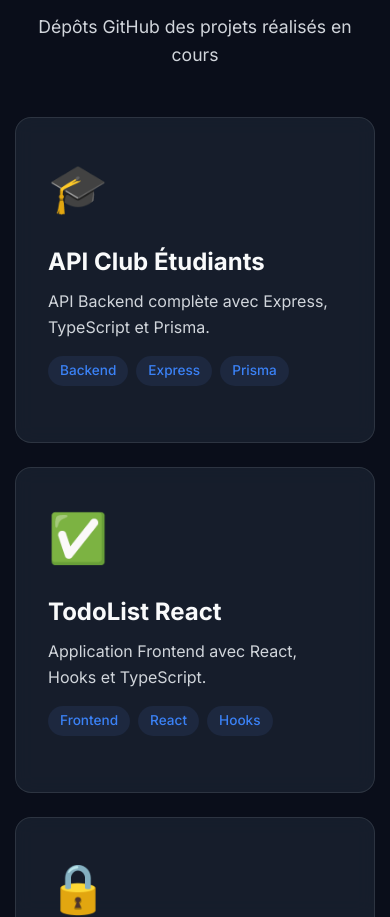
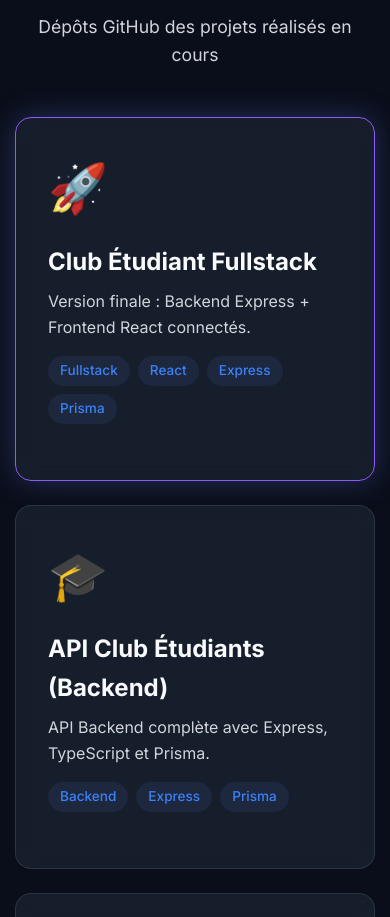
Before and after one commit to LordEddine/cours-service-web, a plain HTML site: page index.html in a window 390 px wide. Shown: the part 4852-5769 px from the top of the page. Drawn offline with Linux system fonts and the light colour scheme.

Commit message:
feat: complete frontend integration, responsive design, and exercises section

```diff
--- a/index.html
+++ b/index.html
@@ -219,10 +219,23 @@
             </div>
 
             <div class="topics-grid">
+                <!-- Card 0: Fullstack Project (New) -->
+                <a href="https://github.com/LordEddine/Club-Etudiant-Fullstack" target="_blank" class="topic-card" style="border-color: var(--accent-secondary); box-shadow: var(--shadow-glow);">
+                    <div class="topic-icon">🚀</div>
+                    <h3 class="topic-title">Club Étudiant Fullstack</h3>
+                    <p class="topic-description">Version finale : Backend Express + Frontend React connectés.</p>
+                    <div class="topic-tags">
+                        <span class="tag">Fullstack</span>
+                        <span class="tag">React</span>
+                        <span class="tag">Express</span>
+                        <span class="tag">Prisma</span>
+                    </div>
+                </a>
+
                 <!-- Card 1: Backend API -->
                 <a href="https://github.com/LordEddine/api-test-club" target="_blank" class="topic-card">
                     <div class="topic-icon">🎓</div>
-                    <h3 class="topic-title">API Club Étudiants</h3>
+                    <h3 class="topic-title">API Club Étudiants (Backend)</h3>
                     <p class="topic-description">API Backend complète avec Express, TypeScript et Prisma.</p>
                     <div class="topic-tags">
                         <span class="tag">Backend</span>
```
